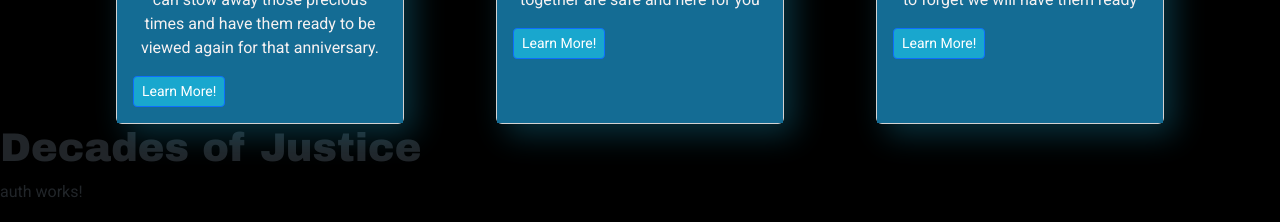
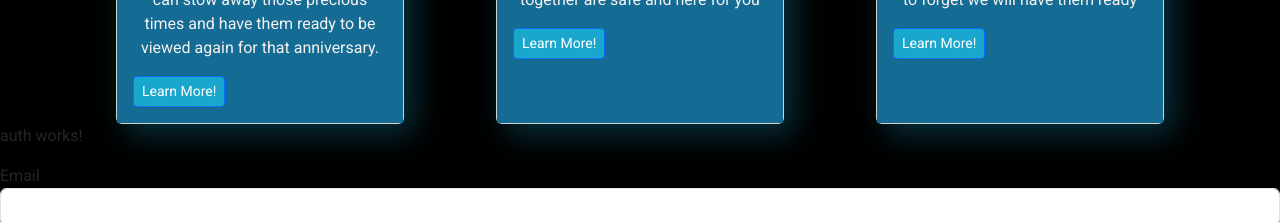
Before and after one commit to WilderDev/DecadesOfJustice, an Angular app: page / in a window 1280 px wide. Shown: the part 1000-1222 px from the top of the page. Built offline with nearby package versions, Linux system fonts and the light colour scheme; no server answers.

Commit message:
Update app.component.html
Remove Title

```diff
--- a/src/app/app.component.html
+++ b/src/app/app.component.html
@@ -1,5 +1,4 @@
 <app-landing-page></app-landing-page>
-<h1>Decades of Justice</h1>
 <app-auth></app-auth>
 <app-timecapsule-form></app-timecapsule-form>
 <app-timecapsule-view></app-timecapsule-view>
```
